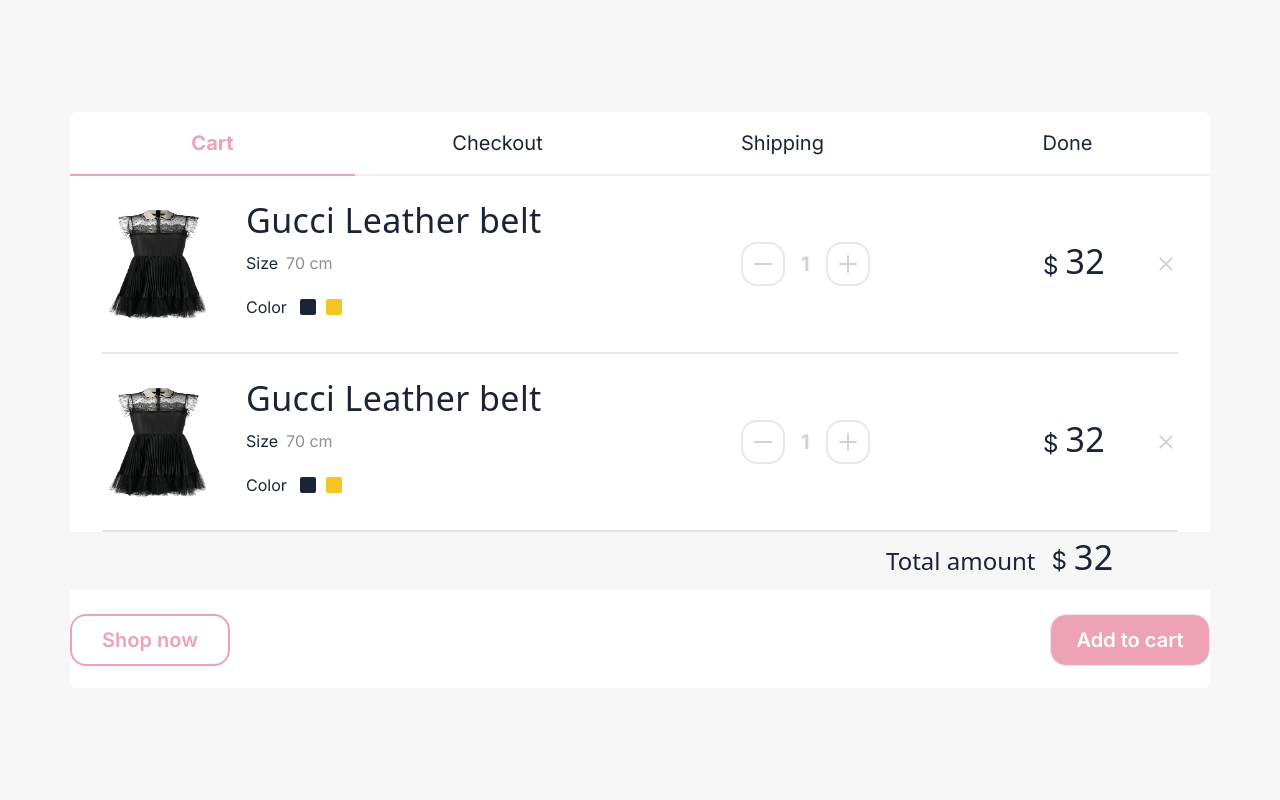
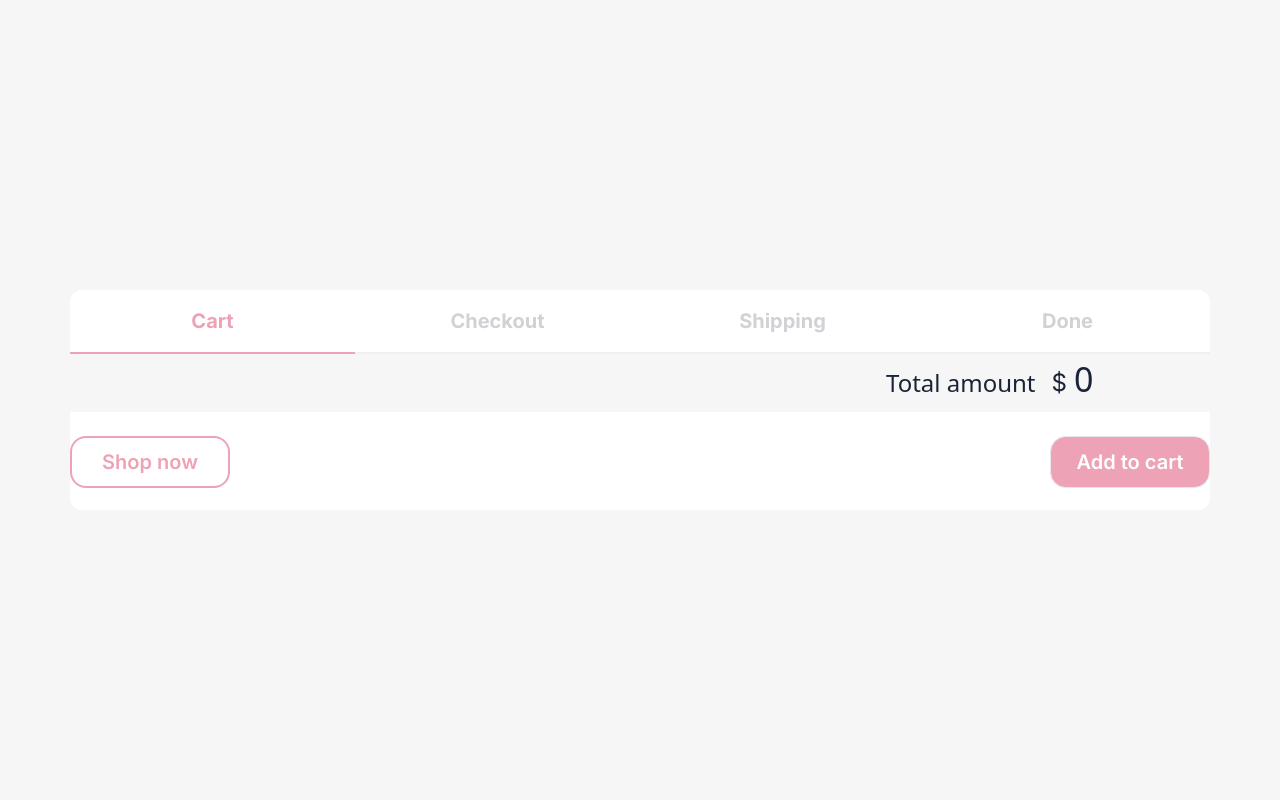
Before and after one commit to panayotsky-dev/wi-task, a Next.js app: page / in a window 1280 px wide. Both pictures are taken after a click on the element 1232 px from the left and 37 px from the top of the page. Shown: the top 800 px of the page. Built offline with nearby package versions, Linux system fonts and the light colour scheme.

Commit message:
+CartModalLogicFinished_and_showingAllReviews

```diff
--- a/src/app/components/Card/ProductDetails.jsx
+++ b/src/app/components/Card/ProductDetails.jsx
@@ -1,10 +1,13 @@
+import { useContextData } from '@/app/utils/contextData'
 import React, { useEffect, useState } from 'react'
 
 function ProductDetails({product}) {
+   const{setPickedColor,setSize} = useContextData()
     const [selectedSize,setSelectedSize] = useState('')
     const [color,setColor] = useState('')
     useEffect(() => {
-
+      setPickedColor(color)
+      setSize(selectedSize)
     }, [selectedSize,color])
 
   return (
--- a/src/app/components/Card/ProductStats.jsx
+++ b/src/app/components/Card/ProductStats.jsx
@@ -4,9 +4,12 @@
 import {motion} from 'framer-motion'
 
 function ProductStats({product}) {
-  const {addToCart} = useContextData()
+  const {addToCart,size,pickedColor} = useContextData()
 const handleAddToCart = () => {
-  addToCart(1)
+  if(size != '' && pickedColor != ''){
+    addToCart(1,size,pickedColor)
+  }
+
 }
   return (
     <div className='mt-[42px] justify-between flex flex-row  pr-[36px]'>
--- a/src/app/components/ModalCart.jsx
+++ b/src/app/components/ModalCart.jsx
@@ -2,36 +2,60 @@
 import { useContextData } from '../utils/contextData'
 import {motion} from 'framer-motion'
 
-function ModalCart({ name,image,
-    }) {
-        const {toggleModal} = useContextData()
-        const [cartNav,setCartNav] = useState('Cart')
+function ModalCart() {
+  const { toggleModal, cartProducts,setCartProducts,removeFromCart } = useContextData();
+  const [cartNav, setCartNav] = useState('Cart');
+  const handleQuantityChange = (productIndex, decrease = false) => {
+    // Copy the current cart products array
+    const updatedCart = [...cartProducts];
+
+    if (decrease) {
+      // Decrease the quantity if greater than 1, otherwise remove the product
+      if (updatedCart[productIndex].quantity > 1) {
+        updatedCart[productIndex].quantity -= 1;
+      } else {
+        updatedCart.splice(productIndex, 1);
+      }
+    } else {
+      // Increase the quantity
+      updatedCart[productIndex].quantity += 1;
+    }
+
+    // Update the cart products array in the context
+    setCartProducts(updatedCart);
+  };
+
+  // Calculate the total price for all products in the cart
+  const totalAmount = cartProducts.reduce((total, product) => {
+    return total + product.price * product.quantity;
+  }, 0);
   return (
-  <div   className='absolute inset-0 flex items-center justify-center  z-10 bg-inherit'>
-    <div className=" w-full  max-w-[1140px] rounded-md bg-white  ">
+  <div   className='absolute inset-0 flex items-center justify-center   z-20 bg-inherit  overflow-y-hidden'>
+    <div className=" w-full  max-w-[1140px] rounded-xl bg-white h-fit  ">
             <section id='cartNav' className="flex flex-row justify-between   items-center place-items-center   ">
-                <button key='Cart' onClick={() => cartNav != 'Cart' ? setCartNav('Cart') : ""} className={` ${cartNav == "Cart" ? "border-[#EDA3B5]  text-[#EDA3B5] font-bold"  : "border-[#EFEFF4]  text-[#1B2437] "} border-b-2 w-1/3  text-[20px]  justify-center flex py-[16px] `}>Cart</button>
-                <button key='Checkout' onClick={() => cartNav != 'Checkout' ? setCartNav('Checkout') : ""} className={` ${cartNav == "Checkout" ? "border-[#EDA3B5]  text-[#EDA3B5] font-bold "  : "border-[#EFEFF4]  text-[#1B2437] "} border-b-2 w-1/3  text-[20px] justify-center flex py-[16px]`}>Checkout</button>
-                <button key='Shipping' onClick={() => cartNav != 'Shipping' ? setCartNav('Shipping') : ""} className={`${cartNav == "Shipping" ? "border-[#EDA3B5]  text-[#EDA3B5] font-bold "  : "border-[#EFEFF4]  text-[#1B2437] "} border-b-2 w-1/3  text-[20px]  justify-center flex py-[16px]`}>Shipping</button>
-                <button key='Done' onClick={() => cartNav != 'Done' ? setCartNav('Done') : ""} className={`${cartNav == "Done" ? "border-[#EDA3B5]  text-[#EDA3B5]  font-bold"  : "border-[#EFEFF4]  text-[#1B2437] "} border-b-2 w-1/3 text-[20px]  justify-center flex py-[16px]`}>Done</button>
+                <button key='Cart' onClick={() => cartNav != 'Cart' ? setCartNav('Cart') : ""} className={` ${cartNav == "Cart" ? "border-[#EDA3B5]  text-[#EDA3B5] "  : "border-[#EFEFF4]  text-[#D1D1D6] "} border-b-2 w-1/3  text-[20px]  justify-center flex font-bold py-[16px] `}>Cart</button>
+                <button key='Checkout' onClick={() => cartNav != 'Checkout' ? setCartNav('Checkout') : ""} className={` ${cartNav == "Checkout" ? "border-[#EDA3B5]  text-[#EDA3B5]  "  : "border-[#EFEFF4]  text-[#D1D1D6] "} border-b-2 w-1/3  text-[20px] justify-center flex font-bold py-[16px]`}>Checkout</button>
+                <button key='Shipping' onClick={() => cartNav != 'Shipping' ? setCartNav('Shipping') : ""} className={`${cartNav == "Shipping" ? "border-[#EDA3B5]  text-[#EDA3B5]  "  : "border-[#EFEFF4]  text-[#D1D1D6] "} border-b-2 w-1/3  text-[20px]  justify-center flex font-bold py-[16px]`}>Shipping</button>
+                <button key='Done' onClick={() => cartNav != 'Done' ? setCartNav('Done') : ""} className={`${cartNav == "Done" ? "border-[#EDA3B5]  text-[#EDA3B5]  "  : "border-[#EFEFF4]  text-[#D1D1D6] "} border-b-2 w-1/3 text-[20px]  justify-center flex font-bold py-[16px]`}>Done</button>
             </section>
 
            {cartNav == 'Cart' ? (
-             <section key={'cartDetails'} className=" text-[#8E8E93] text-[16px] ] items-start p-0 leading-[24px]  h-full ">
-              <div className='grid grid-cols-2 border-b-2  mx-[32px] pb-[32px] mt-[32px] '>
+             <section key={'cartDetails'} className=" text-[#8E8E93] text-[16px] overflow-y-hidden items-start p-0 leading-[24px]  h-full ">
+              {cartProducts.map((product,index) => (
+ <div key={index} className='grid grid-cols-2 border-b-2  mx-[32px] pb-[32px] mt-[32px] '>
  <div className=' w-full justify-start  '>
  <div className=' flex flex-row '>
    <img src='/product/dres1.png' className='w-[112px] h-[112px] mr-[32px] rounded-md ' />
    <div className='flex flex-col justify-between'>
-                <span className='text-[#1B2437] text-[34px] font-sans tracking-[0.4px]'>Gucci Leather belt</span>
+   <span className='text-[#1B2437] text-[34px] font-sans tracking-[0.4px] ] max-w-[390px]  font-normal leading-normal'>{product.title === 'Black Valentino dress with tulle' ? 'Black Valentino' : product.title}</span>
    <div className='flex flex-row items-center'>
    <span className='text-[#1B2437] text-[16px] mr-[8px] '>Size</span>
-                <span className='text-[#8E8E93] text-[16px] leading-[24px]'>70 cm</span>
+   <span className='text-[#8E8E93] text-[16px] leading-[24px]'>{product.size}</span>
    </div>
    <div className='flex flex-row items-center'>
    <span className='text-[#1B2437] text-[16px] mr-[8px]'>Color</span>
-                <button  className={`w-[16px] h-[16px] bg-[#1B2437] rounded-sm m-[5px] items-center flex`}></button>
-                <button  className={`w-[16px] h-[16px] bg-[#F3C623] rounded-sm m-[5px] items-center flex`}></button>
+   <span  className={`w-[16px] h-[16px] bg-[${product.color}] rounded-sm m-[5px] items-center flex`}></span>
+
    </div>
    </div>
 
@@ -40,17 +64,17 @@
 </div>
 <div className='items-center ml-[101px] flex flex-row'>
  <div className='flex flex-row items-center'>
-                <button className='rounded-2xl w-[44px] h-[44px] border-2 mr-[16px]'><img src='/icons/minus.svg'  className=' pl-[8px] '/></button>
-                <span className='mr-[16px] text-[#D1D1D6] text-[20px] font-bold '>1</span>
-                <button className='rounded-2xl w-[44px] h-[44px] border-2 mr-[16px]'><img src='/icons/plus.svg'  className=' pl-[8px] '/></button>
+   <button onClick={() => product.quantity > 1 ?handleQuantityChange(index, true) : ""} className='rounded-2xl w-[44px] h-[44px] border-2 mr-[16px]'><img src='/icons/minus.svg'  className=' pl-[8px] '/></button>
+   <span className='mr-[16px] text-[#D1D1D6] text-[20px] font-bold '>{product.quantity}</span>
+   <button onClick={() => handleQuantityChange(index)} className='rounded-2xl w-[44px] h-[44px] border-2 mr-[16px]'><img src='/icons/plus.svg'  className=' pl-[8px] '/></button>
  </div>
  <div className=' w-full justify-end flex  '>
    <div className='w-[135px]  justify-between flex  '>
      <div className='text-[#1B2437]  '>
      <span className=' text-[24px] mr-[7px] items-center'>$</span>
-                  <span className='text-[34px] tracking-[0.4px] font-sans '>32</span>
+     <span className='text-[34px] tracking-[0.4px] font-sans '>{product.price}</span>
      </div>
-                  <button><img src='/icons/cancel.svg' /></button>
+     <button  onClick={() => removeFromCart(product.id, product.size, product.color)}><img src='/icons/cancel.svg' /></button>
    </div>
 
  </div>
@@ -58,46 +82,7 @@
 </div>
 
  </div>
-              <div className='grid grid-cols-2 border-b-2  mx-[32px] pb-[32px] mt-[32px] '>
-              <div className=' w-full justify-start  '>
-              <div className=' flex flex-row '>
-                <img src='/product/dres1.png' className='w-[112px] h-[112px] mr-[32px] rounded-md ' />
-                <div className='flex flex-col justify-between'>
-                <span className='text-[#1B2437] text-[34px] font-sans tracking-[0.4px]'>Gucci Leather belt</span>
-                <div className='flex flex-row items-center'>
-                <span className='text-[#1B2437] text-[16px] mr-[8px] '>Size</span>
-                <span className='text-[#8E8E93] text-[16px] leading-[24px]'>70 cm</span>
-                </div>
-                <div className='flex flex-row items-center'>
-                <span className='text-[#1B2437] text-[16px] mr-[8px]'>Color</span>
-                <button  className={`w-[16px] h-[16px] bg-[#1B2437] rounded-sm m-[5px] items-center flex`}></button>
-                <button  className={`w-[16px] h-[16px] bg-[#F3C623] rounded-sm m-[5px] items-center flex`}></button>
-                </div>
-                </div>
-
-
-              </div>
-             </div>
-             <div className='items-center ml-[101px] flex flex-row'>
-              <div className='flex flex-row items-center'>
-                <button className='rounded-2xl w-[44px] h-[44px] border-2 mr-[16px]'><img src='/icons/minus.svg'  className=' pl-[8px] '/></button>
-                <span className='mr-[16px] text-[#D1D1D6] text-[20px] font-bold '>1</span>
-                <button className='rounded-2xl w-[44px] h-[44px] border-2 mr-[16px]'><img src='/icons/plus.svg'  className=' pl-[8px] '/></button>
-              </div>
-              <div className=' w-full justify-end flex  '>
-                <div className='w-[135px]  justify-between flex  '>
-                  <div className='text-[#1B2437]  '>
-                  <span className=' text-[24px] mr-[7px] items-center'>$</span>
-                  <span className='text-[34px] tracking-[0.4px] font-sans '>32</span>
-                  </div>
-                  <button><img src='/icons/cancel.svg' /></button>
-                </div>
-
-              </div>
-
-             </div>
-
-              </div>
+              ))}
 
 
 
@@ -122,12 +107,12 @@
                   <div className=' flex  w-full ml-[816px] '>
                   <span className='  items-center text-[#1B2437] py-[11px] text-[24px] font-sans mr-[16px]  '>Total amount</span>
                   <span className=' text-[24px] mr-[7px] items-center flex'>$</span>
-                  <span className='text-[34px] tracking-[0.4px] font-sans '>32</span>
+                  <span className='text-[34px] tracking-[0.4px] font-sans '>{totalAmount}</span>
 
                   </div>
                 </section>
                 <section className="w-full justify-between flex text-black pt-[24px] pb-[22px] items-center ">
-                <motion.button whileTap={{scale:0.95}}  className=' border-[#EDA3B5] border-2 rounded-2xl w-[160px] h-[52px] items-center  text-[#EDA3B5] font-semibold text-[20px]'>Shop now</motion.button>
+                <motion.button onClick={toggleModal} whileTap={{scale:0.95}}  className=' border-[#EDA3B5] border-2 rounded-2xl w-[160px] h-[52px] items-center  text-[#EDA3B5] font-semibold text-[20px]'>Shop now</motion.button>
                 <motion.button onClick={toggleModal} whileTap={{scale:0.95}} className=' border rounded-2xl w-[160px] h-[52px] items-center bg-[#EDA3B5] text-white font-semibold text-[20px]'>Add to cart</motion.button>
 
                 </section>
--- a/src/app/components/Reviews/Reviews.jsx
+++ b/src/app/components/Reviews/Reviews.jsx
@@ -1,15 +1,71 @@
 import React from 'react'
 import ReviewStats from '../Card/ReviewStats'
+import { useContextData } from '@/app/utils/contextData'
 
 function Reviews() {
+  const {allProducts} = useContextData()
+  const selected = allProducts.filter((product) => product.id === 1)[0];
+
   return (
     <>
+   {selected.reviews.map((review,index) => (
+  <div key={index+review.name} className='mt-[50px] bg-[#E5E5EA] text-black h-[195px] rounded-md flex flex-col pl-[17px]'>
+  <span className='pt-[18px] text-[#8E8E93] text-[24px]'>{`${review.name}<${review.email}>`}</span>
+  <div className="flex flex-row">
+      <div class="flex items-center">
+        <svg
+          class="w-4 h-4 text-[#F4A2B6] ms-1"
+          aria-hidden="true"
+          xmlns="http://www.w3.org/2000/svg"
+          fill="currentColor"
+          viewBox="0 0 22 20"
+        >
+          <path d="M20.924 7.625a1.523 1.523 0 0 0-1.238-1.044l-5.051-.734-2.259-4.577a1.534 1.534 0 0 0-2.752 0L7.365 5.847l-5.051.734A1.535 1.535 0 0 0 1.463 9.2l3.656 3.563-.863 5.031a1.532 1.532 0 0 0 2.226 1.616L11 17.033l4.518 2.375a1.534 1.534 0 0 0 2.226-1.617l-.863-5.03L20.537 9.2a1.523 1.523 0 0 0 .387-1.575Z" />
+        </svg>
+        <svg
+          class="w-4 h-4 text-[#F4A2B6] ms-1"
+          aria-hidden="true"
+          xmlns="http://www.w3.org/2000/svg"
+          fill="currentColor"
+          viewBox="0 0 22 20"
+        >
+          <path d="M20.924 7.625a1.523 1.523 0 0 0-1.238-1.044l-5.051-.734-2.259-4.577a1.534 1.534 0 0 0-2.752 0L7.365 5.847l-5.051.734A1.535 1.535 0 0 0 1.463 9.2l3.656 3.563-.863 5.031a1.532 1.532 0 0 0 2.226 1.616L11 17.033l4.518 2.375a1.534 1.534 0 0 0 2.226-1.617l-.863-5.03L20.537 9.2a1.523 1.523 0 0 0 .387-1.575Z" />
+        </svg>
+        <svg
+          class="w-4 h-4 text-[#F4A2B6] ms-1"
+          aria-hidden="true"
+          xmlns="http://www.w3.org/2000/svg"
+          fill="currentColor"
+          viewBox="0 0 22 20"
+        >
+          <path d="M20.924 7.625a1.523 1.523 0 0 0-1.238-1.044l-5.051-.734-2.259-4.577a1.534 1.534 0 0 0-2.752 0L7.365 5.847l-5.051.734A1.535 1.535 0 0 0 1.463 9.2l3.656 3.563-.863 5.031a1.532 1.532 0 0 0 2.226 1.616L11 17.033l4.518 2.375a1.534 1.534 0 0 0 2.226-1.617l-.863-5.03L20.537 9.2a1.523 1.523 0 0 0 .387-1.575Z" />
+        </svg>
+        <svg
+          class="w-4 h-4 text-[#F4A2B6] ms-1"
+          aria-hidden="true"
+          xmlns="http://www.w3.org/2000/svg"
+          fill="currentColor"
+          viewBox="0 0 22 20"
+        >
+          <path d="M20.924 7.625a1.523 1.523 0 0 0-1.238-1.044l-5.051-.734-2.259-4.577a1.534 1.534 0 0 0-2.752 0L7.365 5.847l-5.051.734A1.535 1.535 0 0 0 1.463 9.2l3.656 3.563-.863 5.031a1.532 1.532 0 0 0 2.226 1.616L11 17.033l4.518 2.375a1.534 1.534 0 0 0 2.226-1.617l-.863-5.03L20.537 9.2a1.523 1.523 0 0 0 .387-1.575Z" />
+        </svg>
+        <svg
+          class="w-4 h-4 ms-1 text-gray-100 opacity-50 dark:text-gray-500"
+          aria-hidden="true"
+          xmlns="http://www.w3.org/2000/svg"
+          fill="currentColor"
+          viewBox="0 0 22 20"
+        >
+          <path d="M20.924 7.625a1.523 1.523 0 0 0-1.238-1.044l-5.051-.734-2.259-4.577a1.534 1.534 0 0 0-2.752 0L7.365 5.847l-5.051.734A1.535 1.535 0 0 0 1.463 9.2l3.656 3.563-.863 5.031a1.532 1.532 0 0 0 2.226 1.616L11 17.033l4.518 2.375a1.534 1.534 0 0 0 2.226-1.617l-.863-5.03L20.537 9.2a1.523 1.523 0 0 0 .387-1.575Z" />
+        </svg>
+      </div>
 
-    <div className='mt-[50px] bg-[#E5E5EA] text-black h-[195px] rounded-md flex flex-col pl-[17px]'>
-        <span className='pt-[18px] text-[#8E8E93] text-[24px]'>{"John Doe<john.doe@gmail.com>"}</span>
-        <ReviewStats />
-        <span className='text-[16px] text-[#8E8E93] mt-[20px]'>Example review</span>
     </div>
+
+  <span className='text-[16px] text-[#8E8E93] mt-[20px]'>{review.message}</span>
+</div>
+   ))}
+
 
 
  </>
--- a/src/app/layout.js
+++ b/src/app/layout.js
@@ -9,6 +9,7 @@
   description: 'Generated by create next app',
 }
 
+
 export default function RootLayout({ children }) {
   return (
     <html lang="en">
--- a/src/app/page.js
+++ b/src/app/page.js
@@ -6,7 +6,7 @@
 import { ContextProvider, useContextData } from './utils/contextData'
 import Footer from './components/Footer'
 import OtherComponent from './components/OtherComponent'
-import { useState } from 'react'
+import { useEffect, useState } from 'react'
 import ModalCart from './components/ModalCart'
 import Modal from 'react-modal'
 
--- a/src/app/utils/contextData.js
+++ b/src/app/utils/contextData.js
@@ -1,5 +1,5 @@
 'use client'
-import React, { createContext, useState, useContext } from 'react';
+import React, { createContext, useState, useContext, useEffect } from 'react';
 import { productData } from './data';
 
 const ContextData = createContext();
@@ -10,11 +10,19 @@
     const [cartProducts,setCartProducts] = useState([])
     const [allProducts,setAllProducts] = useState(productData)
     const [pickedColor,setPickedColor] = useState('')
-    const [pickedSize,setPickedSize] = useState('')
+    const [size,setSize] = useState('')
     const [amount,setAmount] = useState(0)
     const [headerLocation,setHeaderLocation] = useState('Home')
-    const [selectedProduct,setSelectedProduct] = useState(null)
+    const [selectedProduct,setSelectedProduct] = useState(1)
     const [showModal, setShowModal] = useState(false)
+
+    useEffect(() => {
+      saveDatatoLocalStorage(cartProducts);
+    }, [cartProducts])
+    const saveDatatoLocalStorage = (cart) => {
+      sessionStorage.setItem('cart', JSON.stringify(cart));
+      localStorage.setItem('cart', JSON.stringify(cart));
+    };
 
     const pickProduct = (id) => {
         const selected = allProducts.filter((product) => product.id === id)[0];
@@ -23,10 +31,51 @@
         }
       };
 
-    const addToCart = (productId) =>{
-        setCartCount((prevCount) => prevCount +1);
-        setCartProducts((prevCart) => [...prevCart,productId]);
-    }
+      const addToCart = (id, size, pickedColor) => {
+        const selectedProduct = allProducts.find((product) => product.id === id);
+
+        if (selectedProduct) {
+          const { image, price, title } = selectedProduct;
+
+          const existingProduct = cartProducts.find(
+            (item) =>
+              item.id === id &&
+              item.size === size &&
+              item.color === pickedColor
+          );
+
+          if (existingProduct) {
+            setCartProducts((prevCart) => {
+              const newCart = [...prevCart];
+              const existingProductIndex = newCart.indexOf(existingProduct);
+              newCart[existingProductIndex].quantity += 1;
+              return newCart;
+            });
+          } else {
+            setCartProducts((prevCart) => [
+              ...prevCart,
+              { id, size, color: pickedColor, image, price, title, quantity: 1 },
+            ]);
+            setCartCount(cartProducts.length +1);
+          }
+        }
+
+      };
+      const removeFromCart = (productId, size, color) => {
+
+        const updatedCart = cartProducts.filter(
+          (item) =>
+            item.id !== productId || item.size !== size || item.color !== color
+        );
+            setCartProducts(updatedCart);
+               setCartCount(updatedCart.length);
+      };
+
+
+
+
+
+
     const addReviewToProduct = (productId, review) => {
         setAllProducts((prevProducts) =>
           prevProducts.map((product) =>
@@ -40,13 +89,17 @@
           )
         );
       };
+
       function toggleModal() {
         setShowModal(!showModal);
       }
 
 
  return (
-    <ContextData.Provider value={{toggleModal,showModal,pickProduct,selectedProduct,addToCart,addReviewToProduct,cartCount,cartProducts,allProducts,pickedColor,setPickedColor,pickedSize,setPickedSize,amount,headerLocation,setHeaderLocation}}>
+    <ContextData.Provider value={{setCartProducts: (cart) => {
+      setCartProducts(cart);
+      saveDatatoLocalStorage(cart);
+    },removeFromCart,toggleModal,showModal,pickProduct,selectedProduct,addToCart,addReviewToProduct,cartCount,cartProducts,allProducts,pickedColor,setPickedColor,size,setSize,amount,headerLocation,setHeaderLocation,setCartProducts}}>
         {children}
     </ContextData.Provider>
 
```
Lines whose indentation alone changed are shown as unchanged.
